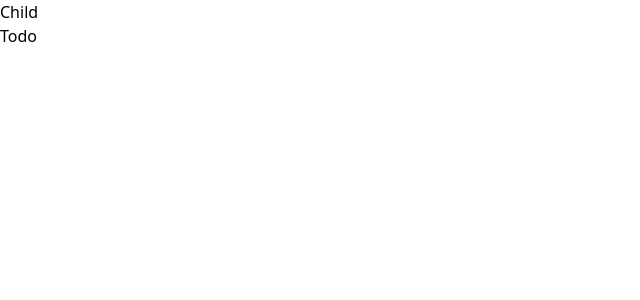
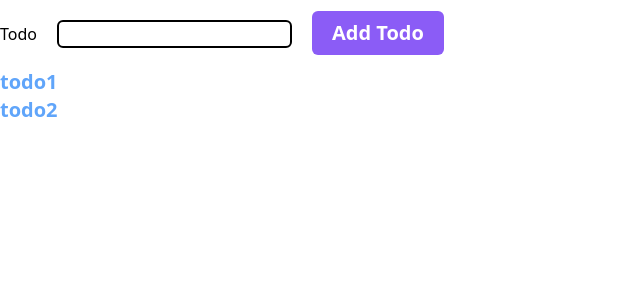
Before and after one commit to Ujjal-ENG/start-learn-react, a React (Create React App) app: page / in a window 1280 px wide. Shown: the top 300 px of the page, without its empty margins (0-640 px from the left). Built offline with nearby package versions, Linux system fonts and the light colour scheme.

Commit message:
done the todo app making

```diff
--- a/src/App.js
+++ b/src/App.js
@@ -1,19 +1,11 @@
 import React from 'react';
 
-import Child from './CHILD-TO_PARENT/Child';
-import Todo from './CHILD-TO_PARENT/Todo';
+import Home from './CHILD-TO_PARENT/Home';
 
 const App = () => {
-    const handleChildData = (childData) => {
-        console.log(childData);
-    };
-    const handleTodoData = (childData) => {
-        console.log(childData);
-    };
     return (
         <>
-            <Child handleChildData={handleChildData} />
-            <Todo handleTodoData={handleTodoData} />
+            <Home />
         </>
     );
 };
--- /dev/null
+++ b/src/CHILD-TO_PARENT/Home.js
@@ -0,0 +1,20 @@
+import React, { useState } from 'react';
+import NewTodo from './NewTodo';
+import Todos from './Todos';
+
+const dummytodos = ['todo1', 'todo2'];
+const Home = () => {
+    const [todos, setTodos] = useState(dummytodos);
+
+    const newTodo = (data) => {
+        setTodos((ps) => [...ps, data]);
+    };
+    return (
+        <div>
+            <NewTodo newTodo={newTodo} />
+            <Todos todos={todos} />
+        </div>
+    );
+};
+
+export default Home;
--- /dev/null
+++ b/src/CHILD-TO_PARENT/NewTodo.js
@@ -0,0 +1,24 @@
+import React, { useState } from 'react';
+
+const NewTodo = ({ newTodo }) => {
+    const [todo, setTodo] = useState('');
+
+    const submitData = (e) => {
+        e.preventDefault();
+        newTodo(todo);
+    };
+    return (
+        <div>
+            <form onSubmit={submitData}>
+                <label htmlFor="todo">Todo</label>
+                <input type="text" name="todo" id="todo" className="outline-orange-600 border-2 border-black rounded-md m-5" value={todo} onChange={(e) => setTodo(e.target.value)} />
+
+                <button type="submit" className="px-5 py-2 bg-violet-500 text-white text-xl font-bold rounded-md">
+                    Add Todo
+                </button>
+            </form>
+        </div>
+    );
+};
+
+export default NewTodo;
--- a/src/CHILD-TO_PARENT/Todo.js
+++ b/src/CHILD-TO_PARENT/Todo.js
@@ -1,8 +1,11 @@
 import React from 'react';
 
-const Todo = ({ handleTodoData }) => {
-    handleTodoData('Kopa');
-    return <div>Todo</div>;
+const Todo = ({ data }) => {
+    return (
+        <div>
+            <h1>{data}</h1>
+        </div>
+    );
 };
 
 export default Todo;
--- /dev/null
+++ b/src/CHILD-TO_PARENT/Todos.js
@@ -0,0 +1,16 @@
+import React from 'react';
+import Todo from './Todo';
+
+const Todos = (props) => {
+    return (
+        <div>
+            {props.todos.map((el, i) => (
+                <h1 key={i} className="text-xl font-bold text-blue-400">
+                    <Todo data={el} />
+                </h1>
+            ))}
+        </div>
+    );
+};
+
+export default Todos;
```
